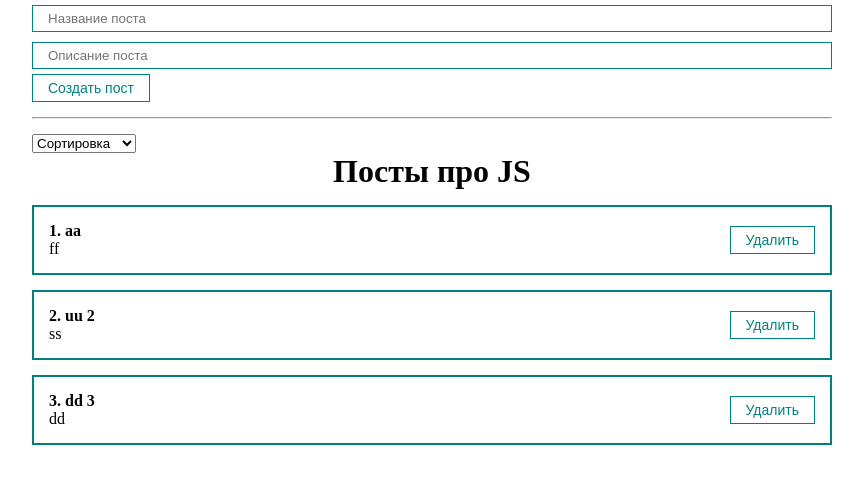
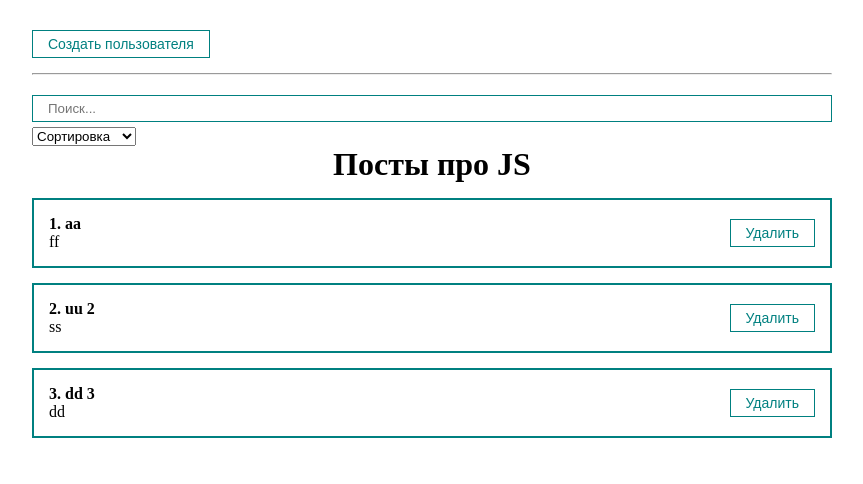
Before and after one commit to NikitaDanilchenko/practis_react, a React (Create React App) app: page / in a window 1280 px wide. Shown: the top 484 px of the page, without its empty margins (208-1071 px from the left). Built offline with nearby package versions, Linux system fonts and the light colour scheme.

Commit message:
commit hooks

```diff
--- a/package.json
+++ b/package.json
@@ -9,6 +9,7 @@
     "react": "^18.2.0",
     "react-dom": "^18.2.0",
     "react-scripts": "5.0.1",
+    "react-transition-group": "^4.4.5",
     "web-vitals": "^2.1.4"
   },
   "scripts": {
--- a/src/App.js
+++ b/src/App.js
@@ -1,13 +1,18 @@
-import React, { useRef, useState } from "react";
+import React, { useState } from "react";
 // import Counter from "./components/counter";
 // import ClassCounter from "./components/ClassCounter";
 import "./styles/App.css";
 // import PostItem from "./components/PostItem";
 import PostList from "./components/PostList";
 // import MyButton from "./components/UI/button/MyButton";
+import PostForm from "./components/PostForm";
+// import MySelect from "./components/UI/select/MySelect";
 // import MyInput from "./components/UI/input/MyInput";
-import PostForm from "./components/PostForm";
-import MySelect from "./components/UI/select/MySelect";
+import PostFilter from "./components/PostFilter";
+import MyModal from "./components/UI/MyModal/MyModal";
+import MyButton from "./components/UI/button/MyButton";
+import { usePosts } from "./hooks/usePosts";
+
 function App() {
   // const [likes, setLikes] = useState(5);
   // const [value, setValue] = useState("ТЕКСТ В ИНПУТЕ");
@@ -16,85 +21,41 @@ function App() {
     { id: 2, title: "uu 2", body: "ss" },
     { id: 3, title: "dd 3", body: "dd" },
   ]);
-  // const [posts2, setPosts2] = useState([
-  //   { id: 1, title: "Python", body: "description" },
-  //   { id: 2, title: "Python 2", body: "description" },
-  //   { id: 3, title: "Python 3", body: "description" },
-  // ]);
 
-  // это состояние постов убираем после переноса формы в PostForm
-  // const [post, setPost] = useState({ title: "", body: "" });
+  const [filter, setFilter] = useState({ sort: "", query: "" });
 
-  // const bodyInputRef = useRef();
-  // const addNewPost = (e) => {
-  //   e.preventDefault();
-  //   console.log(title);
-  //   console.log(bodyInputRef.current.value);
-  // };
+  const [modal, setModal] = useState(false);
 
-  // const addNewPost = (e) => {
-  //   e.preventDefault();
-  //   setPosts([...posts, { ...post, id: Date.now() }]);
-  //   setPost({ title: "", body: "" });
-  // };
-  const [selectedSort, setSelectedSort] = useState("");
+  const sortedAndSearchPosts = usePosts(posts, filter.sort, filter.query);
+
   const createPost = (newPost) => {
     setPosts([...posts, newPost]);
+    setModal(false);
   };
   // Получаем post из дочернего компонента
   const removePost = (post) => {
     setPosts(posts.filter((p) => p.id !== post.id));
   };
 
-  const sortPosts = (sort) => {
-    setSelectedSort(sort);
-    setPosts([...posts].sort((a, b) => a[sort].localeCompare(b[sort])));
-  };
-
   return (
     <div className="App">
-      {/* Добавляем форму в файл PostForm */}
-      {/* <form> */}
-      {/* {Управляемый компонент} */}
-      {/* <MyInput
-          value={post.title}
-          onChange={(e) => setPost({ ...post, title: e.target.value })}
-          type="text"
-          placeholder="Название поста"
-        />
-        <MyInput
-          value={post.body}
-          onChange={(e) => setPost({ ...post, body: e.target.value })}
-          type="text"
-          placeholder="Название поста"
-        /> */}
-
-      {/* Обычный интут */}
-      {/* <input ref={bodyInputRef} type="text"/>  */}
-
-      {/* Неуправляемый/Неконтролируемый компонент */}
-      {/* <MyInput ref={bodyInputRef} type="text" placeholder="Описание поста" /> */}
-      {/* <MyButton onClick={addNewPost}>Создать пост</MyButton>
-      </form> */}
-      {/* После добавления формы в PostForm указываем тег */}
-      <PostForm create={createPost} />
+      <MyButton style={{ marginTop: 30 }} onClick={() => setModal(true)}>
+        Создать пользователя
+      </MyButton>
+      <MyModal visible={modal} setVisible={setModal}>
+        <PostForm create={createPost} />
+      </MyModal>
       <hr style={{ margin: "15px 0" }} />
-      <div>
-        <MySelect
-          value={selectedSort}
-          onChange={sortPosts}
-          defaultValue="Сортировка"
-          options={[
-            { value: "title", name: "По названию" },
-            { value: "body", name: "По описанию" },
-          ]}
-        />
-      </div>
-      {posts.length !== 0 ? (
-        <PostList remove={removePost} posts={posts} title="Посты про JS" />
-      ) : (
-        <h1 style={{ textAlign: "center" }}>Посты не найдены!</h1>
-      )}
+      <PostFilter filter={filter} setFilter={setFilter} />
+      {/* {sortedAndSearchPosts.length !== 0 ? ( */}
+      <PostList
+        remove={removePost}
+        posts={sortedAndSearchPosts}
+        title="Посты про JS"
+      />
+      {/* ) : ( */}
+      {/* <h1 style={{ textAlign: "center" }}>Посты не найдены!</h1> */}
+      {/* )} */}
 
       {/* <PostList posts={posts2} title="Посты про Python" /> */}
     </div>
--- /dev/null
+++ b/src/components/PostFilter.jsx
@@ -0,0 +1,28 @@
+import React from "react";
+import MyInput from "./UI/input/MyInput";
+import MySelect from "./UI/select/MySelect";
+
+const PostFilter = ({ filter, setFilter }) => {
+  return (
+    <div>
+      <MyInput
+        value={filter.query}
+        onChange={(e) => setFilter({ ...filter, query: e.target.value })}
+        placeholder="Поиск..."
+      />
+      <MySelect
+        value={filter.sort}
+        onChange={(selectedSort) =>
+          setFilter({ ...filter, sort: selectedSort })
+        }
+        defaultValue="Сортировка"
+        options={[
+          { value: "title", name: "По названию" },
+          { value: "body", name: "По описанию" },
+        ]}
+      />
+    </div>
+  );
+};
+
+export default PostFilter;
--- a/src/components/PostList.jsx
+++ b/src/components/PostList.jsx
@@ -1,18 +1,25 @@
 import React from "react";
 import PostItem from "./PostItem";
+import { CSSTransition, TransitionGroup } from "react-transition-group";
 
 const PostList = ({ posts, title, remove }) => {
+  if (!posts.length)
+    return <h1 style={{ textAlign: "center" }}>Посты не найдены!</h1>;
   return (
     <div>
       <h1 style={{ textAlign: "center" }}>{title}</h1>
-      {posts.map((post, index) => (
-        <PostItem
-          remove={remove}
-          number={index + 1}
-          post={post}
-          key={post.id}
-        />
-      ))}
+      <TransitionGroup>
+        {posts.map((post, index) => (
+          <CSSTransition
+            key={post.id}
+            // nodeRef={nodeRef}
+            timeout={500}
+            classNames="post"
+          >
+            <PostItem remove={remove} number={index + 1} post={post} />
+          </CSSTransition>
+        ))}
+      </TransitionGroup>
     </div>
   );
 };
--- /dev/null
+++ b/src/components/UI/MyModal/MyModal.jsx
@@ -0,0 +1,21 @@
+import React from "react";
+import classes from "./MyModal.module.css";
+const MyModal = ({ children, visible, setVisible }) => {
+  const rootClasses = [classes.myModal];
+  if (visible) {
+    rootClasses.push(classes.active);
+  }
+
+  return (
+    <div className={rootClasses.join(" ")} onClick={() => setVisible(false)}>
+      <div
+        className={classes.myModalContent}
+        onClick={(e) => e.stopPropagation()}
+      >
+        {children}
+      </div>
+    </div>
+  );
+};
+
+export default MyModal;
--- /dev/null
+++ b/src/components/UI/MyModal/MyModal.module.css
@@ -0,0 +1,23 @@
+.myModal {
+    position: fixed;
+    top: 0;
+    bottom: 0;
+    right: 0;
+    left: 0;
+    display: none;
+    background: rgba(0, 0, 0, 0.5);
+}
+
+.myModalContent {
+    padding: 25px;
+    background: white;
+    border-radius: 16px;
+    min-width: 250px;
+}
+
+
+.myModal.active {
+    display: flex;
+    justify-content: center;
+    align-items: center;
+}
--- /dev/null
+++ b/src/hooks/usePosts.js
@@ -0,0 +1,22 @@
+import { useMemo } from "react";
+
+export const useSortedPosts = (posts, sort) => {
+  const sortedPosts = useMemo(() => {
+    if (sort) {
+      return [...posts].sort((a, b) => a[sort].localeCompare(b[sort]));
+    }
+    return posts;
+  }, [sort, posts]);
+  return sortedPosts;
+};
+
+export const usePosts = (posts, sort, query) => {
+  const sortedPosts = useSortedPosts(posts, sort);
+  const sortedAndSearchPosts = useMemo(() => {
+    return sortedPosts.filter((post) =>
+      post.title.toLowerCase().includes(query.toLowerCase())
+    );
+  }, [query, sortedPosts]);
+
+  return sortedAndSearchPosts;
+};
--- a/src/styles/App.css
+++ b/src/styles/App.css
@@ -21,3 +21,22 @@
     justify-content: space-between;
     align-items: center;
 }
+
+.post-enter {
+    transform: translateX(-350px);
+
+}
+
+.post-enter-active {
+    transform: translateX(0px);
+    transition: all 500ms ease-in;
+}
+
+.post-exit {
+    opacity: 1;
+}
+
+.post-exit-active {
+    transform: translateX(-350px);
+    transition: all 500ms ease-in;
+}
```
Also changed, not shown: 1 other file (tests, documents, lock files or other folders).
